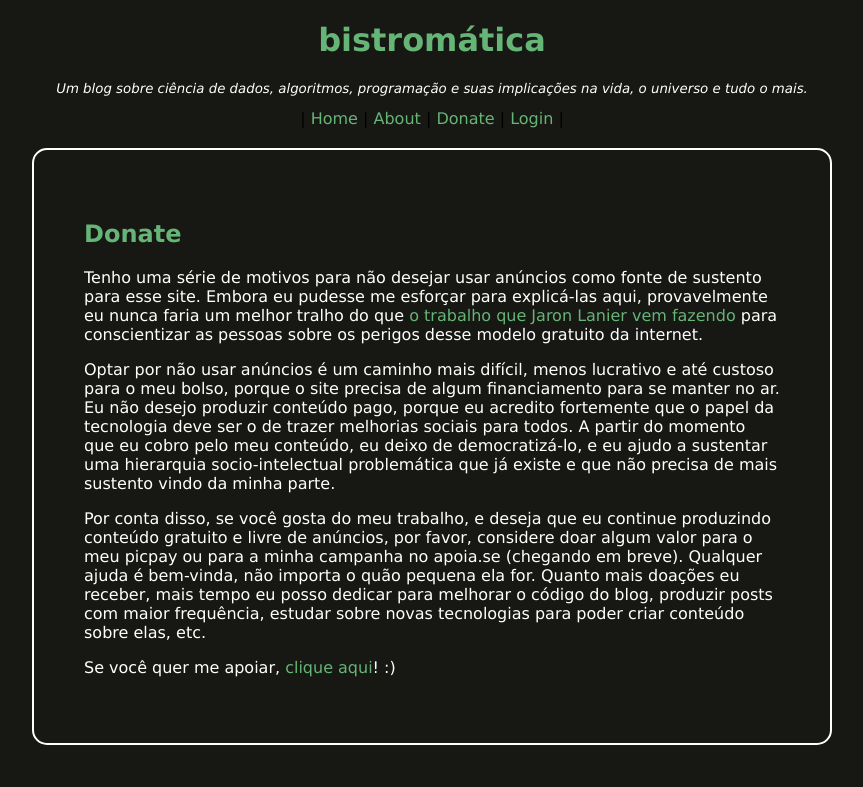
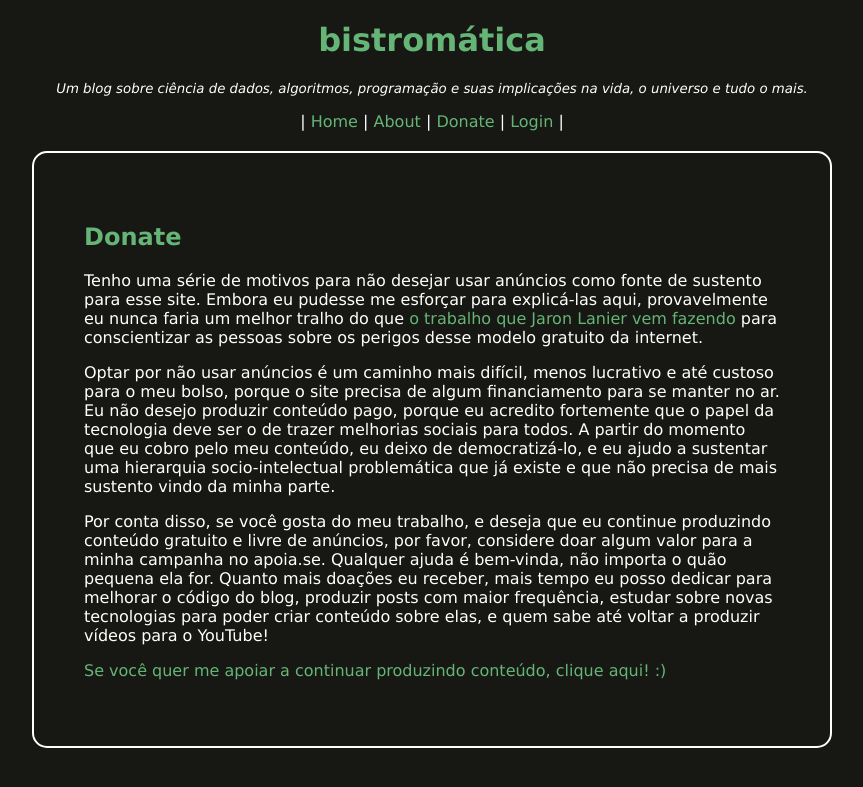
Before and after one commit to fpmuniz/bistromatica, a Django app: page /donate/ in a window 1280 px wide. Shown: the top 787 px of the page, without its empty margins (208-1071 px from the left). Run offline with Django 3.2, Linux system fonts and the light colour scheme; parts of the project's set-up code (start-up, migrations or seed data) failed here and were passed over.

Commit message:
Polishing HTML templates for final version

```diff
--- a/blog/templates/blog/base.html
+++ b/blog/templates/blog/base.html
@@ -20,6 +20,7 @@
 	</header>
 
 	<nav>
+		<p>
 			{% block navigation %}
 
 			|
@@ -38,6 +39,7 @@
 			{% endif %}
 
 			{% endblock navigation %}
+		</p>
 	</nav>
 
 	{% block content %}
--- a/blog/templates/blog/donate.html
+++ b/blog/templates/blog/donate.html
@@ -7,8 +7,8 @@
 
 	<p>Optar por não usar anúncios é um caminho mais difícil, menos lucrativo e até custoso para o meu bolso, porque o site precisa de algum financiamento para se manter no ar. Eu não desejo produzir conteúdo pago, porque eu acredito fortemente que o papel da tecnologia deve ser o de trazer melhorias sociais para todos. A partir do momento que eu cobro pelo meu conteúdo, eu deixo de democratizá-lo, e eu ajudo a sustentar uma hierarquia socio-intelectual problemática que já existe e que não precisa de mais sustento vindo da minha parte.</p>
 
-	<p>Por conta disso, se você gosta do meu trabalho, e deseja que eu continue produzindo conteúdo gratuito e livre de anúncios, por favor, considere doar algum valor para o meu picpay ou para a minha campanha no apoia.se (chegando em breve). Qualquer ajuda é bem-vinda, não importa o quão pequena ela for. Quanto mais doações eu receber, mais tempo eu posso dedicar para melhorar o código do blog, produzir posts com maior frequência, estudar sobre novas tecnologias para poder criar conteúdo sobre elas, etc.</p>
+	<p>Por conta disso, se você gosta do meu trabalho, e deseja que eu continue produzindo conteúdo gratuito e livre de anúncios, por favor, considere doar algum valor para a minha campanha no apoia.se. Qualquer ajuda é bem-vinda, não importa o quão pequena ela for. Quanto mais doações eu receber, mais tempo eu posso dedicar para melhorar o código do blog, produzir posts com maior frequência, estudar sobre novas tecnologias para poder criar conteúdo sobre elas, e quem sabe até voltar a produzir vídeos para o YouTube!</p>
 
-	<p>Se você quer me apoiar, <a href="https://apoia.se/bistromatica">clique aqui</a>! :)</p>
+	<p><a href="https://apoia.se/bistromatica">Se você quer me apoiar a continuar produzindo conteúdo, clique aqui! :)</a></p>
 </article>
 {% endblock content %}
```
Also changed, not shown: blog/templates/blog/about.html (+8 -4 lines). Lines whose indentation alone changed are shown as unchanged.
